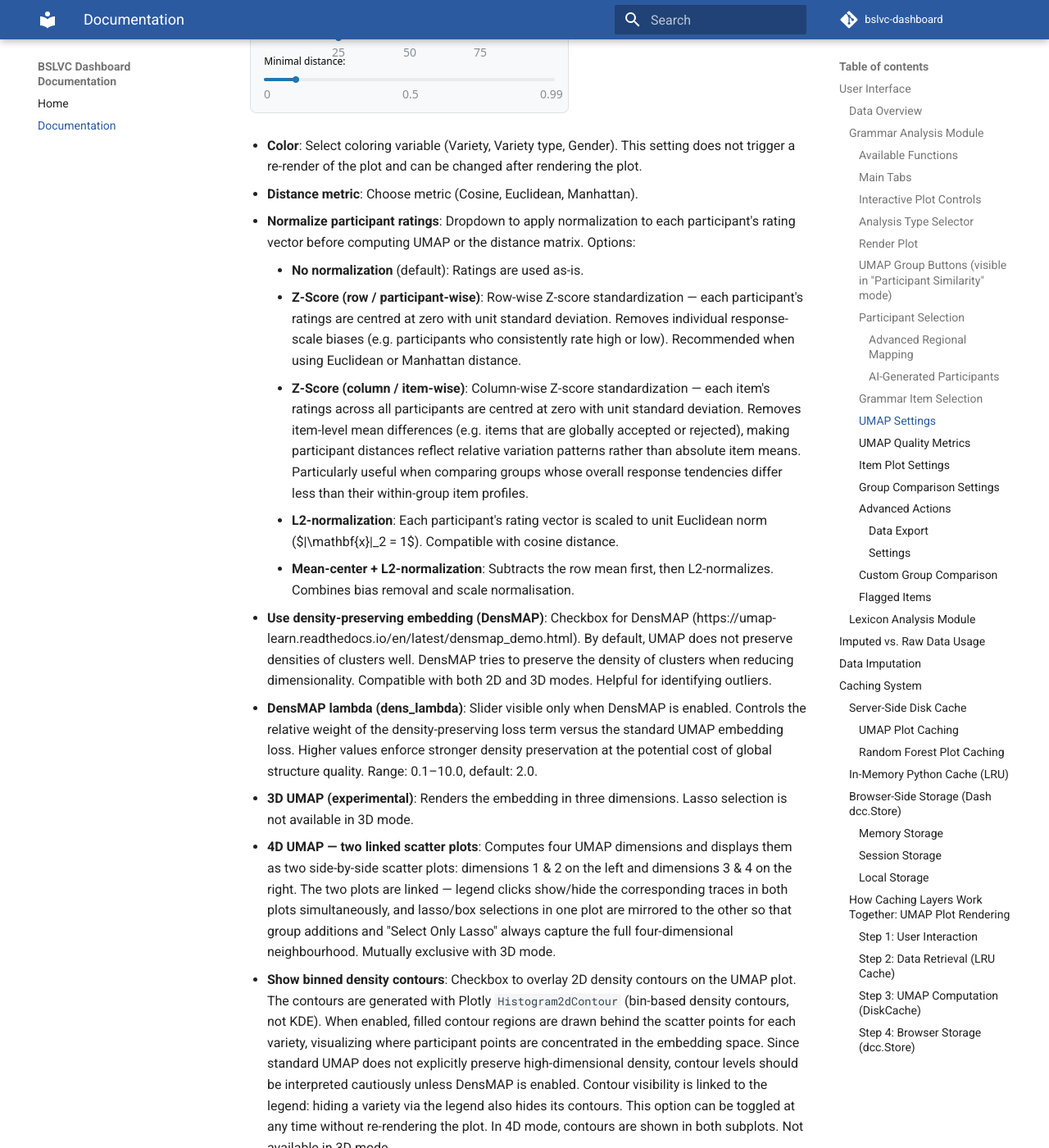
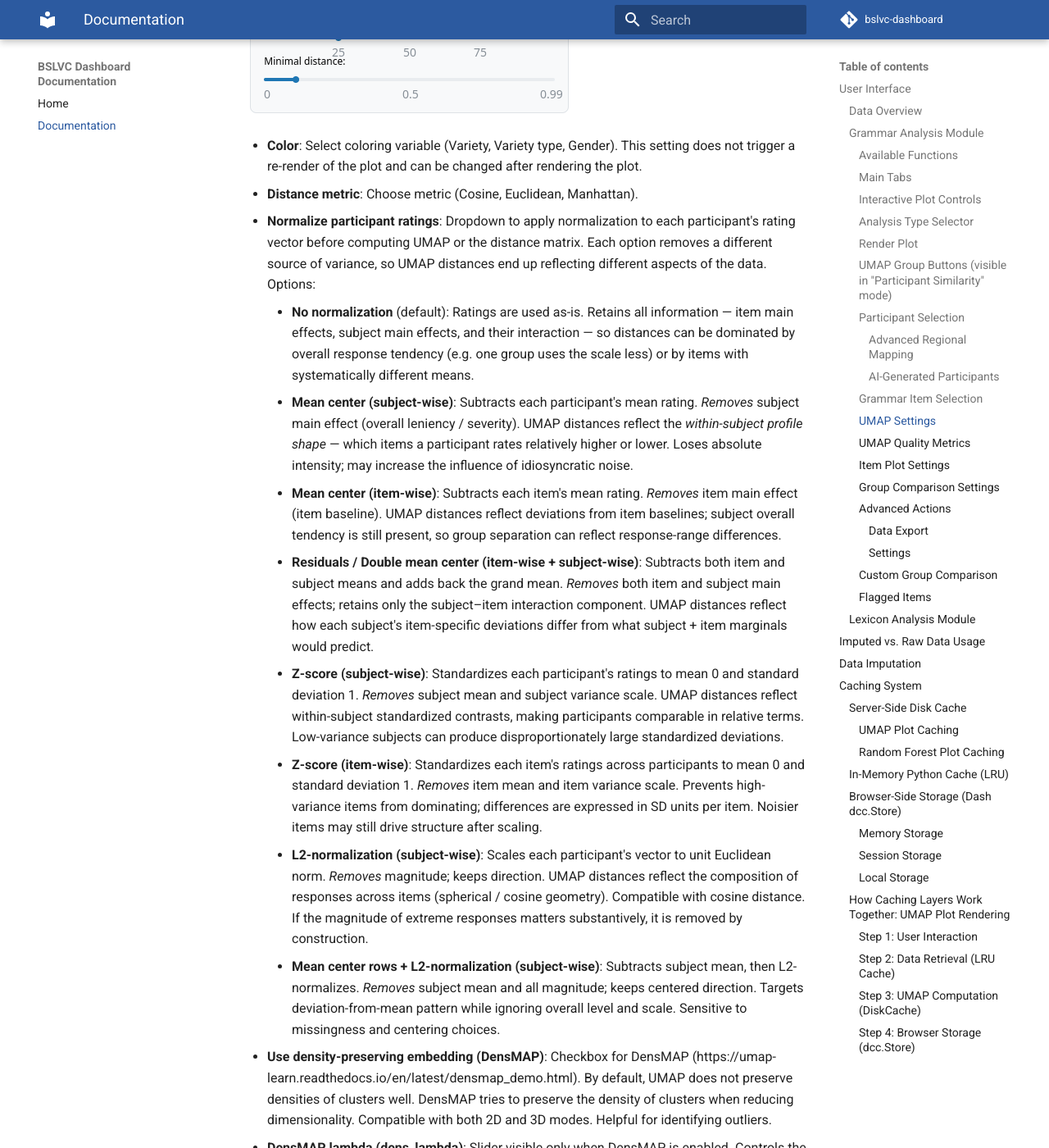
Before and after one commit to vetterf/bslvc-dashboard, an MkDocs documentation site: the page built from docs/documentation.md, in a window 1280 px wide and 1400 px high, scrolled down 12486 px. Shown: the whole window at 82% size. Built offline with MkDocs 1.6.1 and Material for MkDocs 9.7.7, drawn with Linux system fonts in a browser that asks for light colours; comment, search, counter and statistics services are not loaded; the version menu is left out; some of the changed text lies outside the part shown.

Commit message:
updated documentation with new normalization options

```diff
--- a/docs/documentation.md
+++ b/docs/documentation.md
@@ -173,12 +173,15 @@ The UMAP Settings allow the user to tweak the UMAP hyperparameters, as well as t
 
 - **Color**: Select coloring variable (Variety, Variety type, Gender). This setting does not trigger a re-render of the plot and can be changed after rendering the plot.
 - **Distance metric**: Choose metric (Cosine, Euclidean, Manhattan).
-- **Normalize participant ratings**: Dropdown to apply normalization to each participant's rating vector before computing UMAP or the distance matrix. Options:
-    - **No normalization** (default): Ratings are used as-is.
-    - **Z-Score (row / participant-wise)**: Row-wise Z-score standardization — each participant's ratings are centred at zero with unit standard deviation. Removes individual response-scale biases (e.g. participants who consistently rate high or low). Recommended when using Euclidean or Manhattan distance.
-    - **Z-Score (column / item-wise)**: Column-wise Z-score standardization — each item's ratings across all participants are centred at zero with unit standard deviation. Removes item-level mean differences (e.g. items that are globally accepted or rejected), making participant distances reflect relative variation patterns rather than absolute item means. Particularly useful when comparing groups whose overall response tendencies differ less than their within-group item profiles.
-    - **L2-normalization**: Each participant's rating vector is scaled to unit Euclidean norm ($\|\mathbf{x}\|_2 = 1$). Compatible with cosine distance.
-    - **Mean-center + L2-normalization**: Subtracts the row mean first, then L2-normalizes. Combines bias removal and scale normalisation.
+- **Normalize participant ratings**: Dropdown to apply normalization to each participant's rating vector before computing UMAP or the distance matrix. Each option removes a different source of variance, so UMAP distances end up reflecting different aspects of the data. Options:
+    - **No normalization** (default): Ratings are used as-is. Retains all information — item main effects, subject main effects, and their interaction — so distances can be dominated by overall response tendency (e.g. one group uses the scale less) or by items with systematically different means.
+    - **Mean center (subject-wise)**: Subtracts each participant's mean rating. *Removes* subject main effect (overall leniency / severity). UMAP distances reflect the *within-subject profile shape* — which items a participant rates relatively higher or lower. Loses absolute intensity; may increase the influence of idiosyncratic noise.
+    - **Mean center (item-wise)**: Subtracts each item's mean rating. *Removes* item main effect (item baseline). UMAP distances reflect deviations from item baselines; subject overall tendency is still present, so group separation can reflect response-range differences.
+    - **Residuals / Double mean center (item-wise + subject-wise)**: Subtracts both item and subject means and adds back the grand mean. *Removes* both item and subject main effects; retains only the subject–item interaction component. UMAP distances reflect how each subject's item-specific deviations differ from what subject + item marginals would predict.
+    - **Z-score (subject-wise)**: Standardizes each participant's ratings to mean 0 and standard deviation 1. *Removes* subject mean and subject variance scale. UMAP distances reflect within-subject standardized contrasts, making participants comparable in relative terms. Low-variance subjects can produce disproportionately large standardized deviations.
+    - **Z-score (item-wise)**: Standardizes each item's ratings across participants to mean 0 and standard deviation 1. *Removes* item mean and item variance scale. Prevents high-variance items from dominating; differences are expressed in SD units per item. Noisier items may still drive structure after scaling.
+    - **L2-normalization (subject-wise)**: Scales each participant's vector to unit Euclidean norm. *Removes* magnitude; keeps direction. UMAP distances reflect the composition of responses across items (spherical / cosine geometry). Compatible with cosine distance. If the magnitude of extreme responses matters substantively, it is removed by construction.
+    - **Mean center rows + L2-normalization (subject-wise)**: Subtracts subject mean, then L2-normalizes. *Removes* subject mean and all magnitude; keeps centered direction. Targets deviation-from-mean pattern while ignoring overall level and scale. Sensitive to missingness and centering choices.
 - **Use density-preserving embedding (DensMAP)**: Checkbox for DensMAP (https://umap-learn.readthedocs.io/en/latest/densmap_demo.html). By default, UMAP does not preserve densities of clusters well. DensMAP tries to preserve the density of clusters when reducing dimensionality. Compatible with both 2D and 3D modes. Helpful for identifying outliers.
 - **DensMAP lambda (dens_lambda)**: Slider visible only when DensMAP is enabled. Controls the relative weight of the density-preserving loss term versus the standard UMAP embedding loss. Higher values enforce stronger density preservation at the potential cost of global structure quality. Range: 0.1–10.0, default: 2.0.
 - **3D UMAP (experimental)**: Renders the embedding in three dimensions. Lasso selection is not available in 3D mode.
@@ -347,7 +350,7 @@ UMAP (Uniform Manifold Approximation and Projection) computations are expensive
 - Participant list (sorted)
 - Item list (sorted)
 - UMAP hyperparameters (n_neighbours, min_dist, distance_metric)
-- Normalization mode (none / zscore / zscore_col / l2 / mean_l2)
+- Normalization mode (none / mean_center / mean_center_col / residuals / zscore / zscore_col / l2 / mean_l2)
 - DensMAP flag
 - Pairs mode flag
 - Regional mapping flag
```
Also changed, not shown: 1 other file.
